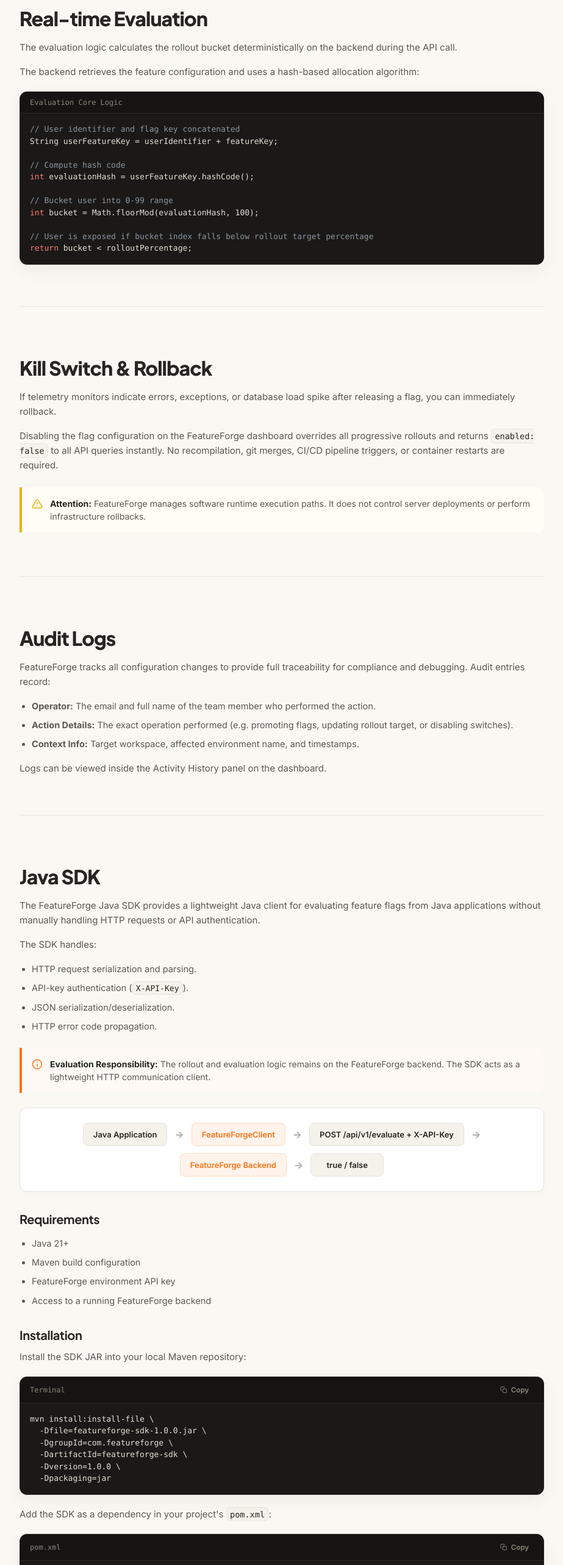
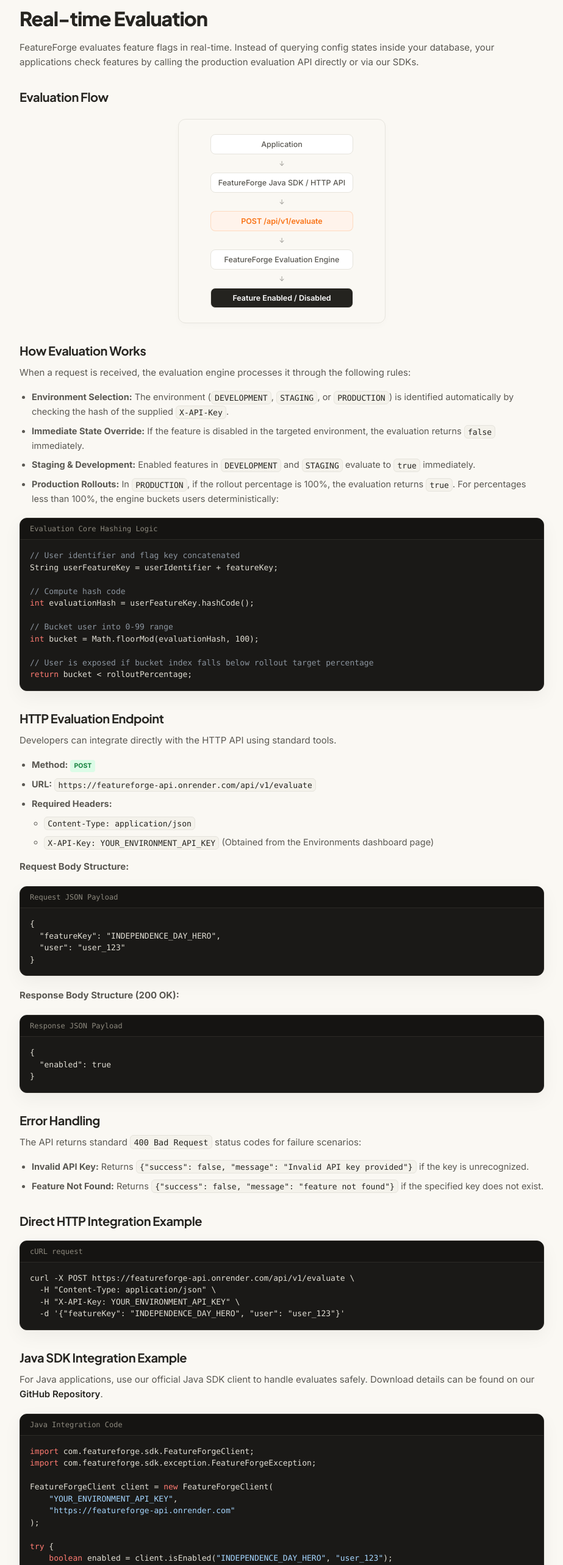
Before and after one commit to harsh-799/feature-forge, a React (Vite) app in the folder frontend/: page /documentation in a window 1280 px wide. Shown: the part 5388-7954 px from the top of the page at 61% size, without its empty margins (300-1223 px from the left). Built offline with nearby package versions, Linux system fonts and the light colour scheme.

Commit message:
Update README.md and documentation

```diff
--- a/frontend/src/pages/Documentation.jsx
+++ b/frontend/src/pages/Documentation.jsx
@@ -450,14 +450,42 @@
           <section id="realtime-evaluation" className="docs-section">
             <h2 className="docs-title">Real-time Evaluation</h2>
             <p className="docs-p">
-              The evaluation logic calculates the rollout bucket deterministically on the backend during the API call.
+              FeatureForge evaluates feature flags in real-time. Instead of querying config states inside your database, your applications check features by calling the production evaluation API directly or via our SDKs.
             </p>
+
+            <h3 className="docs-subtitle">Evaluation Flow</h3>
+            <div className="docs-diagram-box" style={{ background: '#FAF8F3', maxWidth: '340px', margin: '24px auto' }}>
+              <div className="docs-comparison-flow">
+                <div className="docs-comparison-step">Application</div>
+                <div className="docs-comparison-arrow">↓</div>
+                <div className="docs-comparison-step">FeatureForge Java SDK / HTTP API</div>
+                <div className="docs-comparison-arrow">↓</div>
+                <div className="docs-comparison-step" style={{ backgroundColor: '#FFF3EB', borderColor: 'rgba(249, 115, 22, 0.2)', color: 'var(--accent)', fontWeight: '600' }}>
+                  POST /api/v1/evaluate
+                </div>
+                <div className="docs-comparison-arrow">↓</div>
+                <div className="docs-comparison-step">FeatureForge Evaluation Engine</div>
+                <div className="docs-comparison-arrow">↓</div>
+                <div className="docs-comparison-step" style={{ backgroundColor: '#24231f', color: '#ffffff', fontWeight: '600' }}>
+                  Feature Enabled / Disabled
+                </div>
+              </div>
+            </div>
+
+            <h3 className="docs-subtitle">How Evaluation Works</h3>
             <p className="docs-p">
-              The backend retrieves the feature configuration and uses a hash-based allocation algorithm:
+              When a request is received, the evaluation engine processes it through the following rules:
             </p>
+            <ul className="docs-ul">
+              <li className="docs-li"><strong>Environment Selection:</strong> The environment (<code>DEVELOPMENT</code>, <code>STAGING</code>, or <code>PRODUCTION</code>) is identified automatically by checking the hash of the supplied <code>X-API-Key</code>.</li>
+              <li className="docs-li"><strong>Immediate State Override:</strong> If the feature is disabled in the targeted environment, the evaluation returns <code>false</code> immediately.</li>
+              <li className="docs-li"><strong>Staging & Development:</strong> Enabled features in <code>DEVELOPMENT</code> and <code>STAGING</code> evaluate to <code>true</code> immediately.</li>
+              <li className="docs-li"><strong>Production Rollouts:</strong> In <code>PRODUCTION</code>, if the rollout percentage is 100%, the evaluation returns <code>true</code>. For percentages less than 100%, the engine buckets users deterministically:</li>
+            </ul>
+
             <div className="docs-code-container">
               <div className="docs-code-header">
-                <span className="docs-code-filename">Evaluation Core Logic</span>
+                <span className="docs-code-filename">Evaluation Core Hashing Logic</span>
               </div>
               <div className="docs-code-body">
                 <pre>
@@ -470,6 +498,102 @@
                     <span className="keyword">int</span> bucket = Math.floorMod(evaluationHash, 100);<br /><br />
                     <span className="comment">// User is exposed if bucket index falls below rollout target percentage</span><br />
                     <span className="keyword">return</span> bucket &lt; rolloutPercentage;<br />
+                  </code>
+                </pre>
+              </div>
+            </div>
+
+            <h3 className="docs-subtitle">HTTP Evaluation Endpoint</h3>
+            <p className="docs-p">
+              Developers can integrate directly with the HTTP API using standard tools.
+            </p>
+            <ul className="docs-ul">
+              <li className="docs-li"><strong>Method:</strong> <span className="docs-badge post">POST</span></li>
+              <li className="docs-li"><strong>URL:</strong> <code>https://featureforge-api.onrender.com/api/v1/evaluate</code></li>
+              <li className="docs-li"><strong>Required Headers:</strong></li>
+              <ul className="docs-ul" style={{ marginTop: '4px', paddingLeft: '20px' }}>
+                <li className="docs-li"><code>Content-Type: application/json</code></li>
+                <li className="docs-li"><code>X-API-Key: YOUR_ENVIRONMENT_API_KEY</code> (Obtained from the Environments dashboard page)</li>
+              </ul>
+            </ul>
+
+            <p className="docs-p" style={{ marginTop: '16px' }}><strong>Request Body Structure:</strong></p>
+            <div className="docs-code-container">
+              <div className="docs-code-header">
+                <span className="docs-code-filename">Request JSON Payload</span>
+              </div>
+              <div className="docs-code-body">
+                <pre>
+                  <code>
+                    {`{\n  "featureKey": "INDEPENDENCE_DAY_HERO",\n  "user": "user_123"\n}`}
+                  </code>
+                </pre>
+              </div>
+            </div>
+
+            <p className="docs-p" style={{ marginTop: '16px' }}><strong>Response Body Structure (200 OK):</strong></p>
+            <div className="docs-code-container">
+              <div className="docs-code-header">
+                <span className="docs-code-filename">Response JSON Payload</span>
+              </div>
+              <div className="docs-code-body">
+                <pre>
+                  <code>
+                    {`{\n  "enabled": true\n}`}
+                  </code>
+                </pre>
+              </div>
+            </div>
+
+            <h3 className="docs-subtitle">Error Handling</h3>
+            <p className="docs-p">
+              The API returns standard <code>400 Bad Request</code> status codes for failure scenarios:
+            </p>
+            <ul className="docs-ul">
+              <li className="docs-li"><strong>Invalid API Key:</strong> Returns <code>{"{\"success\": false, \"message\": \"Invalid API key provided\"}"}</code> if the key is unrecognized.</li>
+              <li className="docs-li"><strong>Feature Not Found:</strong> Returns <code>{"{\"success\": false, \"message\": \"feature not found\"}"}</code> if the specified key does not exist.</li>
+            </ul>
+
+            <h3 className="docs-subtitle">Direct HTTP Integration Example</h3>
+            <div className="docs-code-container">
+              <div className="docs-code-header">
+                <span className="docs-code-filename">cURL request</span>
+              </div>
+              <div className="docs-code-body">
+                <pre>
+                  <code>
+                    curl -X POST https://featureforge-api.onrender.com/api/v1/evaluate \<br />
+                    &nbsp;&nbsp;-H "Content-Type: application/json" \<br />
+                    &nbsp;&nbsp;-H "X-API-Key: YOUR_ENVIRONMENT_API_KEY" \<br />
+                    &nbsp;&nbsp;-d '{`{"featureKey": "INDEPENDENCE_DAY_HERO", "user": "user_123"}`}'
+                  </code>
+                </pre>
+              </div>
+            </div>
+
+            <h3 className="docs-subtitle">Java SDK Integration Example</h3>
+            <p className="docs-p">
+              For Java applications, use our official Java SDK client to handle evaluates safely. Download details can be found on our <a href="https://github.com/harsh-799/feature-forge-sdk" target="_blank" rel="noopener noreferrer" className="auth-redirect-link">GitHub Repository</a>.
+            </p>
+            <div className="docs-code-container">
+              <div className="docs-code-header">
+                <span className="docs-code-filename">Java Integration Code</span>
+              </div>
+              <div className="docs-code-body">
+                <pre>
+                  <code>
+                    <span className="keyword">import</span> com.featureforge.sdk.FeatureForgeClient;<br />
+                    <span className="keyword">import</span> com.featureforge.sdk.exception.FeatureForgeException;<br /><br />
+                    FeatureForgeClient client = <span className="keyword">new</span> FeatureForgeClient(<br />
+                    &nbsp;&nbsp;&nbsp;&nbsp;<span className="string">"YOUR_ENVIRONMENT_API_KEY"</span>,<br />
+                    &nbsp;&nbsp;&nbsp;&nbsp;<span className="string">"https://featureforge-api.onrender.com"</span><br />
+                    );<br /><br />
+                    <span className="keyword">try</span> &#123;<br />
+                    &nbsp;&nbsp;&nbsp;&nbsp;<span className="keyword">boolean</span> enabled = client.isEnabled(<span className="string">"INDEPENDENCE_DAY_HERO"</span>, <span className="string">"user_123"</span>);<br />
+                    &nbsp;&nbsp;&nbsp;&nbsp;System.out.println(<span className="string">"Feature active: "</span> + enabled);<br />
+                    &#125; <span className="keyword">catch</span> (FeatureForgeException e) &#123;<br />
+                    &nbsp;&nbsp;&nbsp;&nbsp;System.err.println(<span className="string">"API Error "</span> + e.getStatusCode() + <span className="string">": "</span> + e.getMessage());<br />
+                    &#125;
                   </code>
                 </pre>
               </div>
@@ -641,7 +765,7 @@
     public static void main(String[] args) {
         FeatureForgeClient client = new FeatureForgeClient(
             "YOUR_API_KEY",
-            "YOUR_FEATUREFORGE_BACKEND_URL"
+            "https://featureforge-api.onrender.com"
         );
 
         boolean enabled = client.isEnabled(
@@ -664,7 +788,7 @@
                     &nbsp;&nbsp;&nbsp;&nbsp;<span className="keyword">public static void</span> <span className="method">main</span>(String[] args) &#123;<br />
                     &nbsp;&nbsp;&nbsp;&nbsp;&nbsp;&nbsp;&nbsp;&nbsp;<span className="type">FeatureForgeClient</span> client = <span className="keyword">new</span> <span className="type">FeatureForgeClient</span>(<br />
                     &nbsp;&nbsp;&nbsp;&nbsp;&nbsp;&nbsp;&nbsp;&nbsp;&nbsp;&nbsp;&nbsp;&nbsp;<span className="string">"YOUR_API_KEY"</span>,<br />
-                    &nbsp;&nbsp;&nbsp;&nbsp;&nbsp;&nbsp;&nbsp;&nbsp;&nbsp;&nbsp;&nbsp;&nbsp;<span className="string">"YOUR_FEATUREFORGE_BACKEND_URL"</span><br />
+                    &nbsp;&nbsp;&nbsp;&nbsp;&nbsp;&nbsp;&nbsp;&nbsp;&nbsp;&nbsp;&nbsp;&nbsp;<span className="string">"https://featureforge-api.onrender.com"</span><br />
                     &nbsp;&nbsp;&nbsp;&nbsp;&nbsp;&nbsp;&nbsp;&nbsp;);<br /><br />
                     &nbsp;&nbsp;&nbsp;&nbsp;&nbsp;&nbsp;&nbsp;&nbsp;<span className="keyword">boolean</span> enabled = client.<span className="method">isEnabled</span>(<br />
                     &nbsp;&nbsp;&nbsp;&nbsp;&nbsp;&nbsp;&nbsp;&nbsp;&nbsp;&nbsp;&nbsp;&nbsp;<span className="string">"INDEPENDENCE_DAY_HERO"</span>,<br />
@@ -835,7 +959,7 @@
                 <pre>
                   <code>
                     POST /api/v1/evaluate HTTP/1.1<br />
-                    Host: YOUR_FEATUREFORGE_BACKEND_URL<br />
+                    Host: featureforge-api.onrender.com<br />
                     Content-Type: application/json<br />
                     X-API-Key: ff_dev_3b901f4c718a2bc490d1<br /><br />
                     &#123;<br />
```
Also changed, not shown: 1 other file (tests, documents, lock files or other folders).
